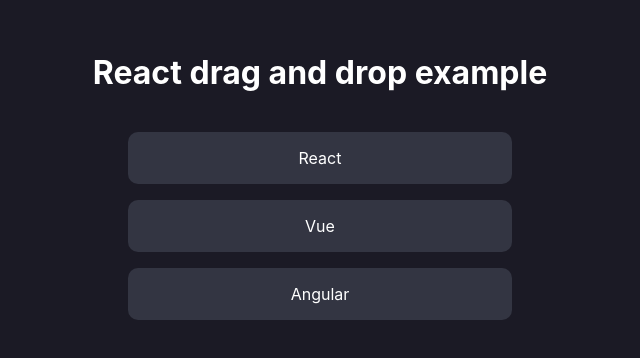
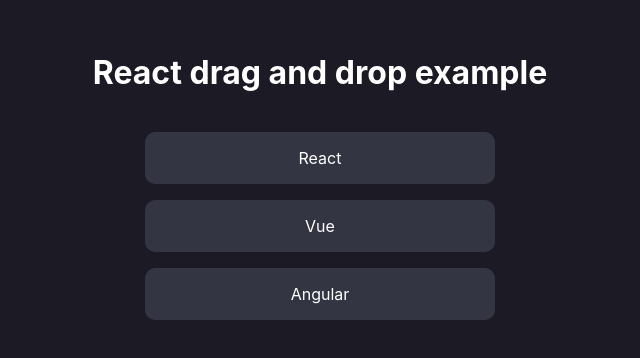
Before and after one commit to KearneyDevs/drag-and-drop-list, a React (Create React App) app: page / in a window 1280 px wide. Shown: the part 226-584 px from the top of the page, without its empty margins (320-960 px from the left). Built offline with nearby package versions, Linux system fonts and the light colour scheme.

Commit message:
Updated css

```diff
--- a/src/App.css
+++ b/src/App.css
@@ -21,17 +21,19 @@
 
 .task-container {
   display: flex;
+  width: 100%;
   flex-direction: column;
   align-items: center;
-  width: 30%;
 }
 
 .task {
   margin: 0.5rem;
   padding: 1rem;
-  width: 100%;
   border-radius: 10px;
   background: rgb(51, 53, 66);
+  width: 100%;
+  max-width: 350px;
+  min-width: 200px;
 }
 
 .task-container p {
```
